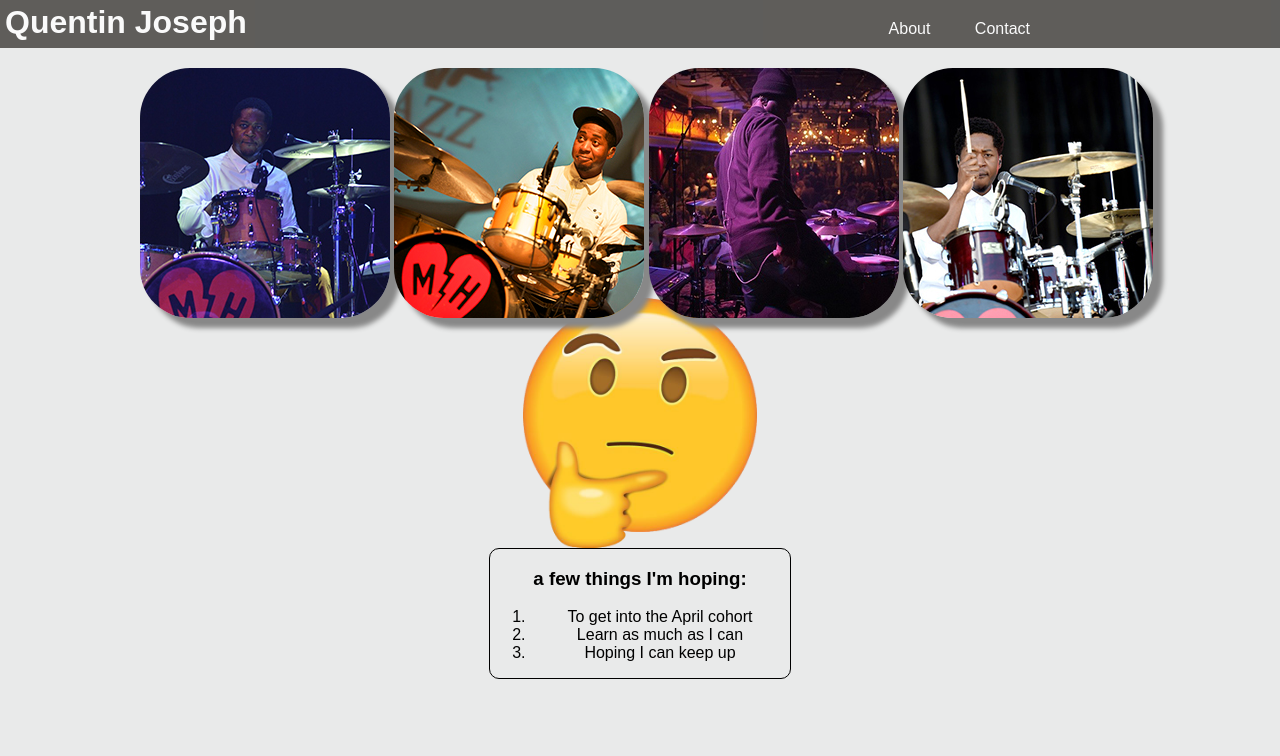
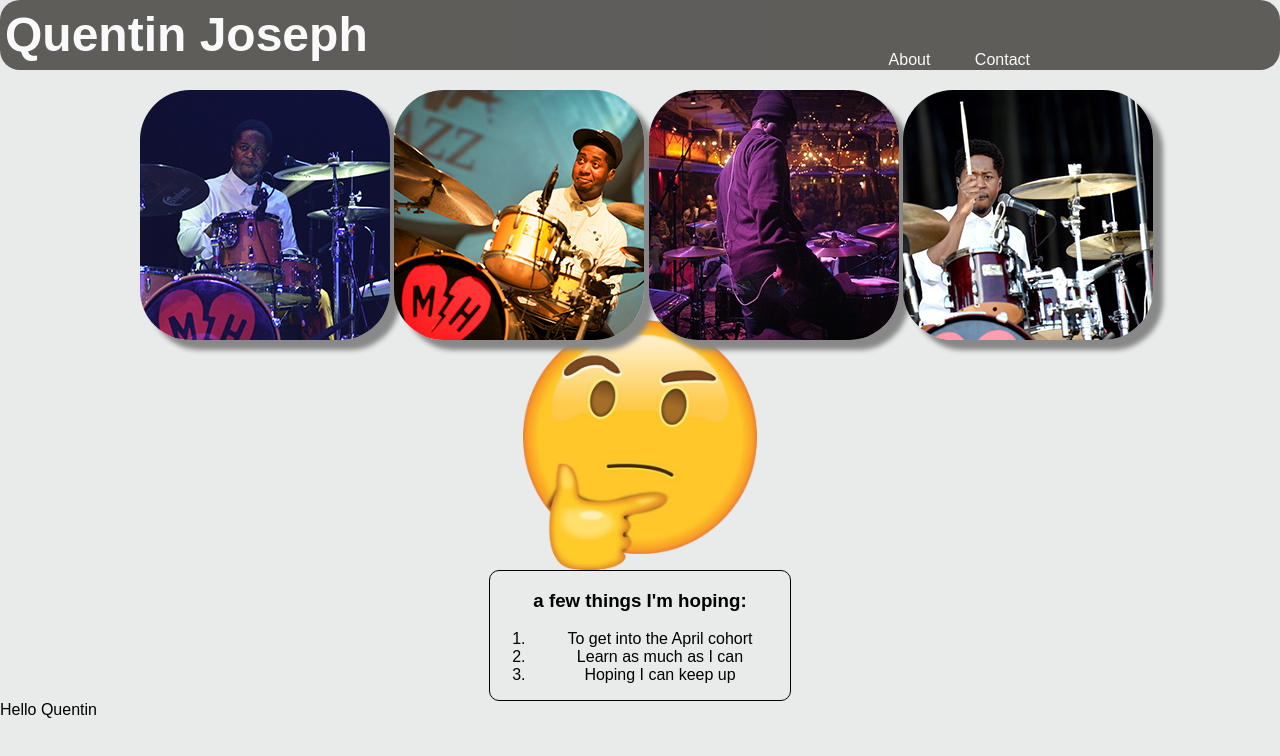
Before and after one commit to quentinjoseph/JosephPortfolio2, a plain HTML site: page index.html in a window 1280 px wide. Drawn offline with Linux system fonts and the light colour scheme.

Commit message:
early revisions

```diff
--- a/index.html
+++ b/index.html
@@ -6,7 +6,7 @@
 	</head>
 
 <body>
-	<header><h1>Quentin Joseph</h1>
+	<header><h1 id="qName">Quentin Joseph</h1>
 	<ul class="nav">
 		<li><a class="links" href="about.html">About</a></li>
 		<li><a class="links" href="contact.html">Contact</a></li>
@@ -30,6 +30,7 @@
 		<li>Hoping I can keep up</li>
 	</ol>
 	</div>
+	<script src="javascript/javascript.js"></script>
 </body>
 
 </html>
--- /dev/null
+++ b/javascript/javascript-min.js
@@ -0,0 +1 @@
+document.write("Hello Quentin");
--- /dev/null
+++ b/javascript/javascript.js
@@ -0,0 +1,3 @@
+
+var name = "Quentin";
+document.write("Hello " + name);
--- a/stylesheet-min.css
+++ b/stylesheet-min.css
@@ -2,17 +2,21 @@ body {
   font-family: sans-serif;
   margin: 0;
   background: #E9EAEA;
-  background-position: top right;
   background-position: center; }
+
+#qName {
+  font-size: 48px;
+  margin-top: 2px; }
 
 header {
   color: white;
   height: 60px;
   background: #3D3A37;
   position: relative;
-  margin-top: -22px;
+  margin-top: -0px;
   padding: 5px;
-  opacity: 0.8; }
+  opacity: 0.8;
+  border-radius: 20px; }
 
 ul {
   text-align: right;
--- a/stylesheet.css
+++ b/stylesheet.css
@@ -1,14 +1,10 @@
 
 body {font-family: sans-serif;margin:0; background: #E9EAEA;
-
-
-background-position: top right;
-
-
 background-position: center;}
 
-header{color:white;height:60px; background:#3D3A37;position: relative;
-margin-top: -22px; padding:5px;opacity: 0.8;}
+#qName {font-size: 48px; margin-top: 2px;}
+header{color:white; height:60px; background:#3D3A37;position: relative;
+margin-top: -0px; padding:5px;opacity: 0.8;border-radius: 20px;}
 
 ul {text-align:right; margin-right: 225px; position:relative;
 	margin-top:-43px;}
```
Also changed, not shown: about.html (+1 -1 lines), contact.html (+2 -2 lines), 1 other file.
